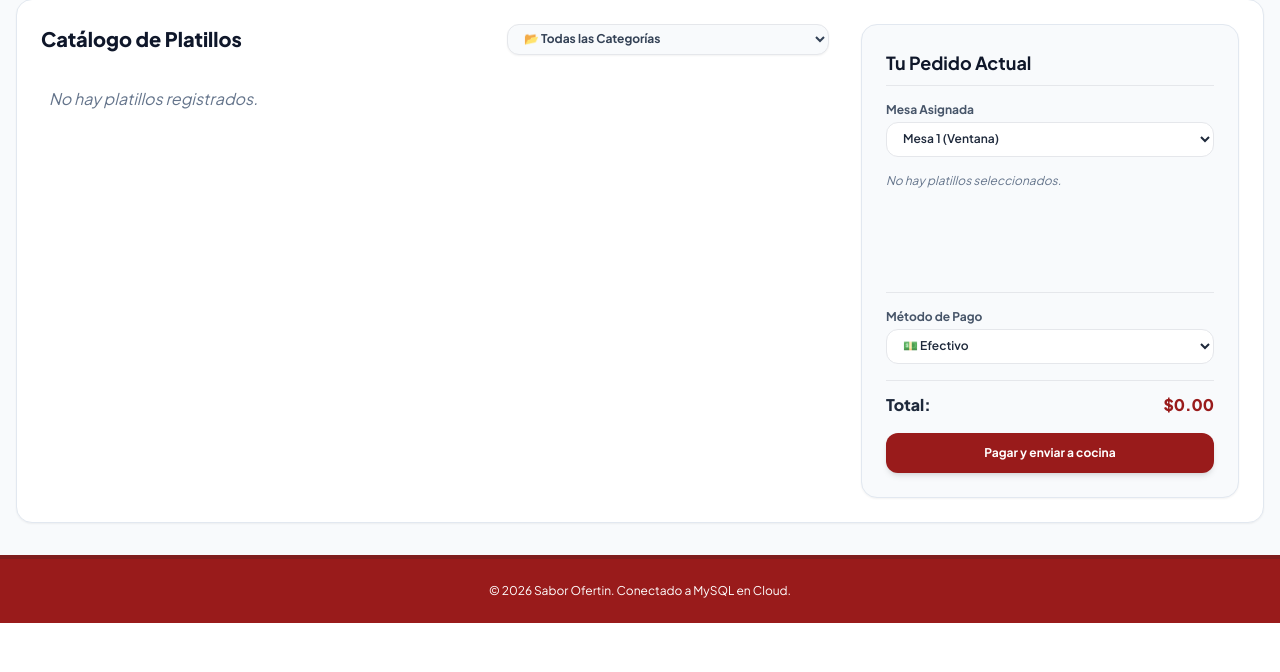
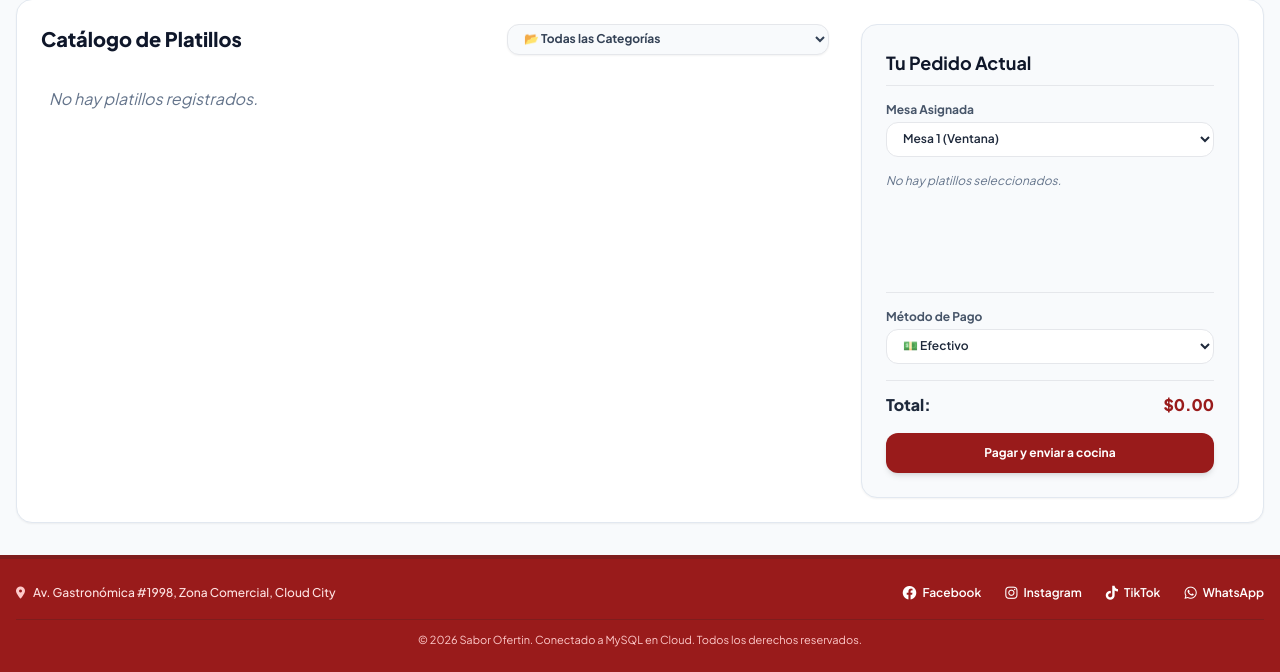
Before and after one commit to Marcoss36/restaurante, a PHP site: page / in a window 1280 px wide; the page is wider, and only the part inside the window is pictured. Shown: the part 213-885 px from the top of that part. Before the commit the page ends 836 px from the top of that part, so only its background shows below. Run offline with PHP 8.4, Linux system fonts and the light colour scheme; data that the repository does not hold is empty; some libraries are stand-ins or nearby versions.

Commit message:
Update index.php

```diff
--- a/index.php
+++ b/index.php
@@ -214,7 +214,6 @@ $resultado_pedidos = $conexion->query("SELECT * FROM pedidos ORDER BY id DESC");
                         <?php if ($resultado_menu && $resultado_menu->num_rows > 0): ?>
                             <?php while($row = $resultado_menu->fetch_assoc()):
                                 $nombre_platillo = strtolower($row['nombre']);
-                                // Clasificación inteligente automática basada en el nombre del platillo
                                 if (strpos($nombre_platillo, 'alita') !== false || strpos($nombre_platillo, 'hamburguesa') !== false || strpos($nombre_platillo, 'papas') !== false || strpos($nombre_platillo, 'pizza') !== false) {
                                     $cat_detectada = 'rapida';
                                 } elseif (strpos($nombre_platillo, 'agua') !== false || strpos($nombre_platillo, 'jugo') !== false || strpos($nombre_platillo, 'refresco') !== false || strpos($nombre_platillo, 'cafe') !== false) {
@@ -222,7 +221,7 @@ $resultado_pedidos = $conexion->query("SELECT * FROM pedidos ORDER BY id DESC");
                                 } elseif (strpos($nombre_platillo, 'pastel') !== false || strpos($nombre_platillo, 'postre') !== false || strpos($nombre_platillo, 'hot cake') !== false || strpos($nombre_platillo, 'panqueque') !== false) {
                                     $cat_detectada = 'postre';
                                 } else {
-                                    $cat_detectada = 'platillo'; // Ensaladas, sopas, cremas, consomés entran aquí
+                                    $cat_detectada = 'platillo';
                                 }
                             ?>
                             <div class="platillo-card border rounded-xl overflow-hidden shadow-sm bg-white flex flex-col justify-between" data-categoria="<?= $cat_detectada ?>">
@@ -238,7 +237,6 @@ $resultado_pedidos = $conexion->query("SELECT * FROM pedidos ORDER BY id DESC");
                             <p class="text-slate-500 italic col-span-full">No hay platillos registrados.</p>
                         <?php endif; ?>
                     </div>
-                    <!-- Mensaje si no hay resultados en el filtro -->
                     <p id="sinResultados" class="text-slate-400 italic text-xs mt-4 hidden">No hay platillos registrados en esta categoría.</p>
                 </div>
 
@@ -467,7 +465,7 @@ $resultado_pedidos = $conexion->query("SELECT * FROM pedidos ORDER BY id DESC");
             <div class="grid grid-cols-1 md:grid-cols-2 gap-6">
                 <?php while($row = $resultado_contacto->fetch_assoc()): ?>
                 <div class="border rounded-xl p-6 relative bg-white">
-                    <a href="index.php?eliminar_contacto=<?= $row['id'] ?>" onclick="return confirm('¿Eliminar?')" class="absolute top-4 right-4 bg-red-100 text-red-2.5 py-1 rounded-lg text-xs font-bold">🗑️</a>
+                    <a href="index.php?eliminar_contacto=<?= $row['id'] ?>" onclick="return confirm('¿Eliminar?')" class="absolute top-4 right-4 bg-red-100 text-red-700 px-2.5 py-1 rounded-lg text-xs font-bold">🗑️</a>
                     <h3 class="font-bold text-base text-slate-900 mb-2"><?= $row['canal'] ?></h3>
                     <p class="text-slate-600 text-xs"><?= $row['info'] ?></p>
                 </div>
@@ -534,9 +532,38 @@ $resultado_pedidos = $conexion->query("SELECT * FROM pedidos ORDER BY id DESC");
 
     </main>
 
-    <!-- Pie de página -->
-    <footer class="bg-wine text-white py-6 border-t-4 border-red-900 mt-auto text-center text-xs">
-        <p>&copy; 2026 Sabor Ofertin. Conectado a MySQL en Cloud.</p>
+    <!-- PIE DE PÁGINA (FOOTER) CON HIPERVÍNCULOS A REDES SOCIALES Y DIRECCIÓN -->
+    <footer class="bg-wine text-white py-6 px-4 border-t-4 border-red-900 mt-auto text-center text-xs">
+        <div class="max-w-7xl mx-auto flex flex-col md:flex-row justify-between items-center gap-4">
+
+            <!-- Dirección / Ubicación con enlace simulado -->
+            <div class="flex items-center gap-2">
+                <i class="fa-solid fa-location-dot text-red-200"></i>
+                <a href="https://maps.google.com" target="_blank" class="hover:underline text-red-100 font-medium">
+                    Av. Gastronómica #1998, Zona Comercial, Cloud City
+                </a>
+            </div>
+
+            <!-- Redes Sociales con hipervínculos -->
+            <div class="flex items-center gap-6">
+                <a href="https://facebook.com" target="_blank" class="hover:text-red-200 transition flex items-center gap-1.5 font-semibold">
+                    <i class="fa-brands fa-facebook text-sm"></i> Facebook
+                </a>
+                <a href="https://instagram.com" target="_blank" class="hover:text-red-200 transition flex items-center gap-1.5 font-semibold">
+                    <i class="fa-brands fa-instagram text-sm"></i> Instagram
+                </a>
+                <a href="https://tiktok.com" target="_blank" class="hover:text-red-200 transition flex items-center gap-1.5 font-semibold">
+                    <i class="fa-brands fa-tiktok text-sm"></i> TikTok
+                </a>
+                <a href="https://whatsapp.com" target="_blank" class="hover:text-red-200 transition flex items-center gap-1.5 font-semibold">
+                    <i class="fa-brands fa-whatsapp text-sm"></i> WhatsApp
+                </a>
+            </div>
+        </div>
+
+        <div class="mt-4 pt-3 border-t border-red-900 text-red-200 text-[11px]">
+            <p>&copy; 2026 Sabor Ofertin. Conectado a MySQL en Cloud. Todos los derechos reservados.</p>
+        </div>
     </footer>
 
     <script>
@@ -600,7 +627,6 @@ $resultado_pedidos = $conexion->query("SELECT * FROM pedidos ORDER BY id DESC");
             document.getElementById('inputTotal').value = total;
         }
 
-        // Función inteligente para clasificar y filtrar platillos automáticamente
         function filtrarPlatillos() {
             const filtro = document.getElementById('filtroCategoria').value.toLowerCase();
             const tarjetas = document.querySelectorAll('.platillo-card');
```
